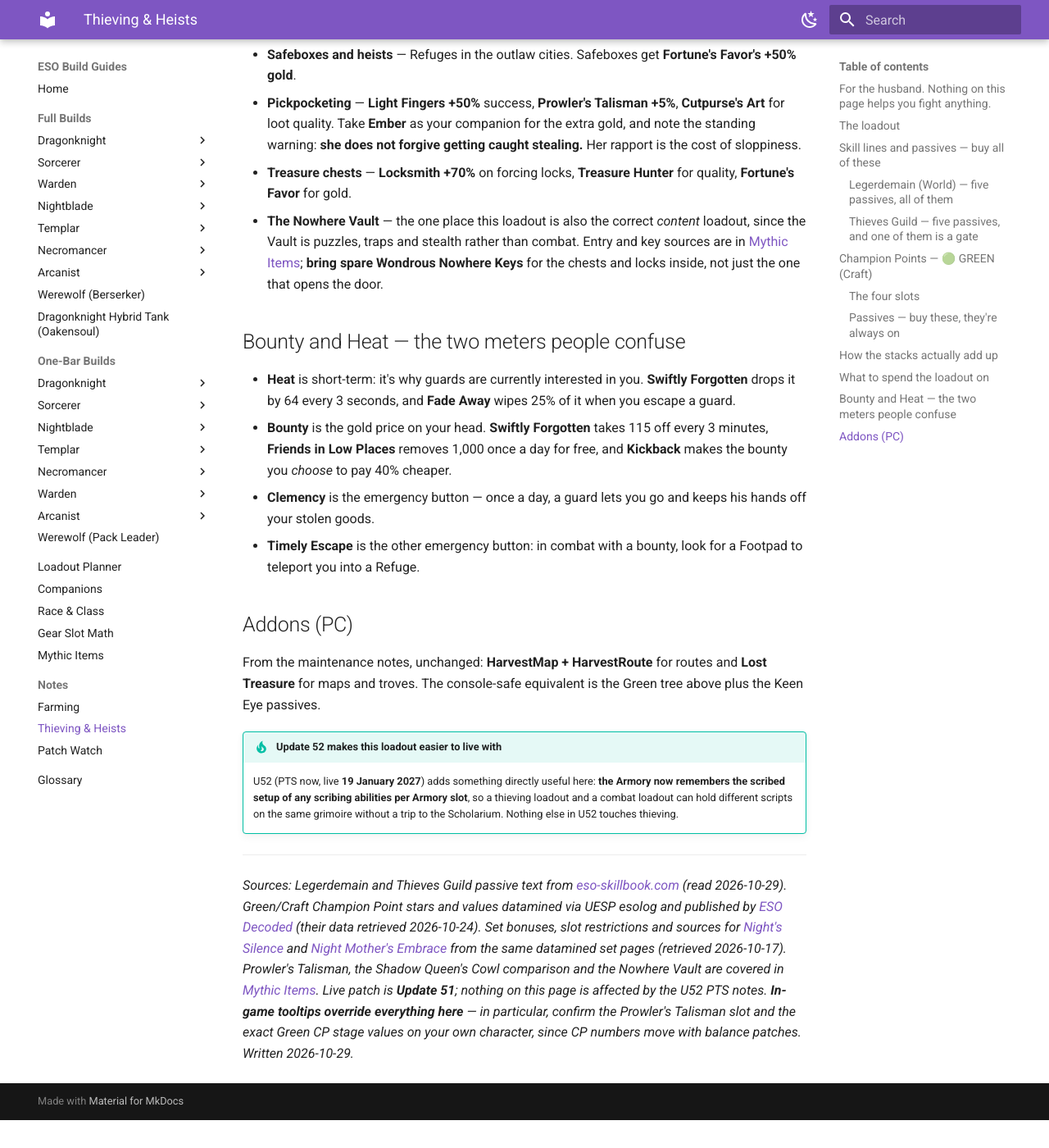
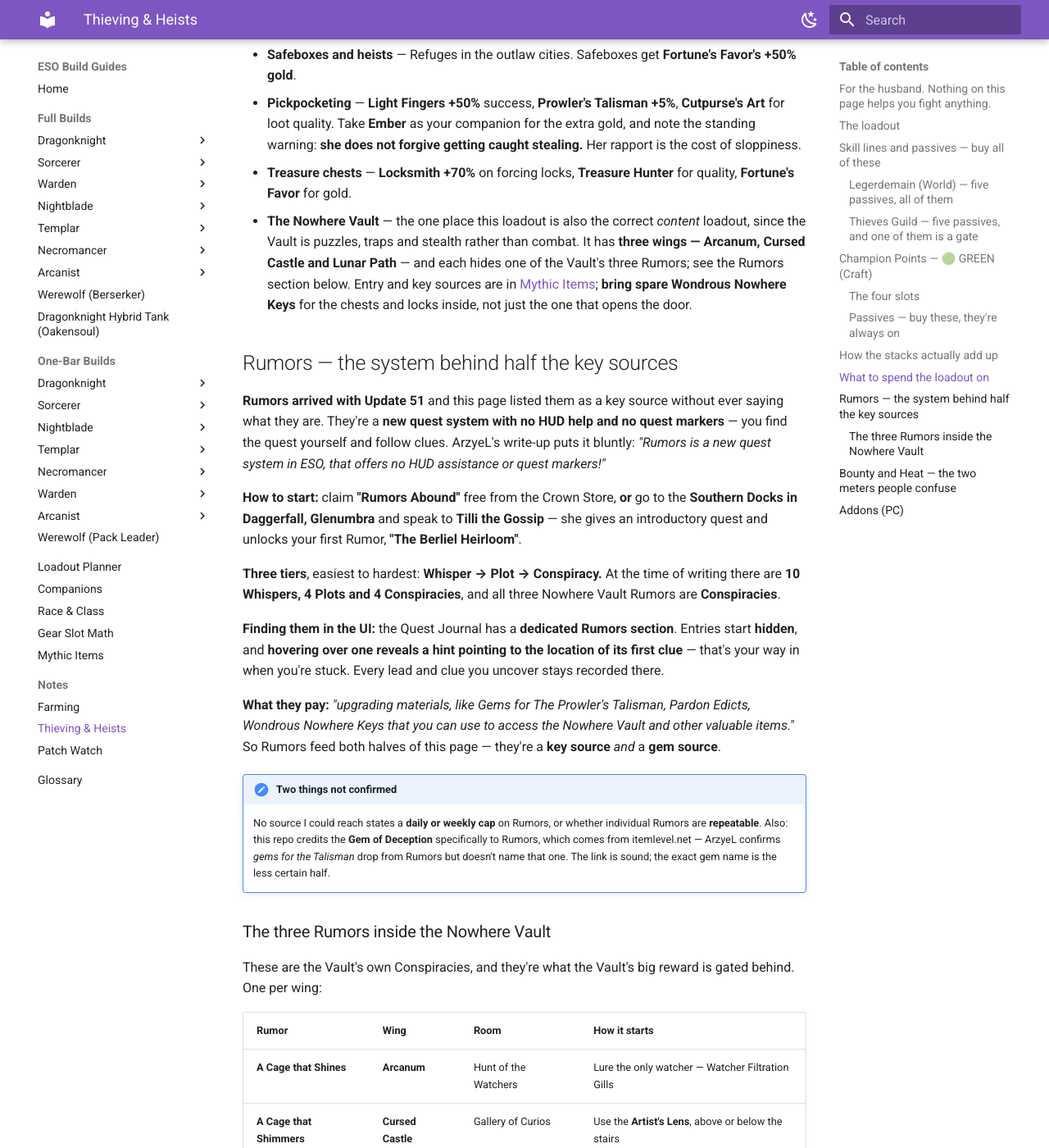
Before and after one commit to txbluemoose/Moose-ESO, an MkDocs documentation site: the page built from docs/notes/thieving.md, in a window 1280 px wide and 1400 px high, scrolled down 5808 px. Shown: the whole window at 82% size. Built offline with MkDocs 1.6.1 and Material for MkDocs 9.7.7, drawn with Linux system fonts in a browser that asks for light colours; before the commit the page ends 7174 px from its top, so only the background shows below that; some of the changed text lies outside the part shown.

Commit message:
Document the Rumors system, including the three inside the Nowhere Vault
The thieving page listed Rumors as a Wondrous Nowhere Key source and
mythics.md credited a Prowler's Talisman gem to them, but nothing in the
repo said what a Rumor actually is. Fixed.

Rumors came with U51 and are a quest system with no HUD help and no quest
markers - you find the quest and follow the clues yourself. Start with the
free "Rumors Abound" quest from the Crown Store, or Tilli the Gossip at the
Southern Docks in Daggerfall, who unlocks the first one. Three tiers,
Whisper through Plot to Conspiracy. The practical bit for getting unstuck:
the Quest Journal has a dedicated Rumors section where entries start hidden,
and hovering one reveals a hint pointing at its first clue.

They matter here because they pay into both halves of the thieving page -
Wondrous Nowhere Keys and Prowler's Talisman gems.

The bigger find is that the Vault has two prizes, not one. Each of its three
wings - Arcanum, Cursed Castle, Lunar Path - hides a Conspiracy-tier Rumor
(A Cage that Shines, Shimmers, Sparkles), and each solved Rumor yields a
Timeward Seal from that wing's informational room. Three seals strip the
three locks off the Ancient Direnni Quasigriff mount in the Sage's Trove.
So the Vault is not a one-and-done key sink once the Gem of Cunning is in
hand, which is how both pages read before this.

Also named the three wings, which both pages had as just "three wings".

Flagged what I could not confirm rather than filling it in: no reachable
source states a daily or weekly cap on Rumors, or whether individual Rumors
repeat. And the Gem of Deception -> Rumors link in mythics.md comes from
itemlevel.net; ArzyeL confirms Talisman gems drop from Rumors but does not
name that specific gem, so the link is sound and the gem name is the less
certain half.

Tidied two CLAUDE.md open items while in there. The thieving doc is no
longer "considered and rejected" - it exists, so that item is closed with a
summary. And the DK stamina item had grown into three overlapping entries
from three different sessions; collapsed into one, with the earlier
candidates listed in the order they were found and the actual outstanding
question (his Stamina Recovery number, and whether he's weaving) stated once
at the end instead of three times.

Co-Authored-By: Claude Opus 5 <noreply@anthropic.com>
Claude-Session: https://claude.ai/code/session_01JeNkLMzQt5Z4BWGSLDQqfu

```diff
--- a/docs/notes/thieving.md
+++ b/docs/notes/thieving.md
@@ -124,7 +124,44 @@ This is the part worth knowing, because it's where the loadout stops being a lis
 - **Safeboxes and heists** — Refuges in the outlaw cities. Safeboxes get **Fortune's Favor's +50% gold**.
 - **Pickpocketing** — **Light Fingers +50%** success, **Prowler's Talisman +5%**, **Cutpurse's Art** for loot quality. Take **Ember** as your companion for the extra gold, and note the standing warning: **she does not forgive getting caught stealing.** Her rapport is the cost of sloppiness.
 - **Treasure chests** — **Locksmith +70%** on forcing locks, **Treasure Hunter** for quality, **Fortune's Favor** for gold.
-- **The Nowhere Vault** — the one place this loadout is also the correct *content* loadout, since the Vault is puzzles, traps and stealth rather than combat. Entry and key sources are in [Mythic Items](../shared/mythics.md#prowlers-talisman-yours-but-not-for-combat); **bring spare Wondrous Nowhere Keys** for the chests and locks inside, not just the one that opens the door.
+- **The Nowhere Vault** — the one place this loadout is also the correct *content* loadout, since the Vault is puzzles, traps and stealth rather than combat. It has **three wings — Arcanum, Cursed Castle and Lunar Path** — and each hides one of the Vault's three Rumors; see the Rumors section below. Entry and key sources are in [Mythic Items](../shared/mythics.md#prowlers-talisman-yours-but-not-for-combat); **bring spare Wondrous Nowhere Keys** for the chests and locks inside, not just the one that opens the door.
+
+## Rumors — the system behind half the key sources
+
+**Rumors arrived with Update 51** and this page listed them as a key source without ever saying what they are. They're a **new quest system with no HUD help and no quest markers** — you find the quest yourself and follow clues. ArzyeL's write-up puts it bluntly: *"Rumors is a new quest system in ESO, that offers no HUD assistance or quest markers!"*
+
+**How to start:** claim **"Rumors Abound"** free from the Crown Store, **or** go to the **Southern Docks in Daggerfall, Glenumbra** and speak to **Tilli the Gossip** — she gives an introductory quest and unlocks your first Rumor, **"The Berliel Heirloom"**.
+
+**Three tiers**, easiest to hardest: **Whisper → Plot → Conspiracy.** At the time of writing there are **10 Whispers, 4 Plots and 4 Conspiracies**, and all three Nowhere Vault Rumors are **Conspiracies**.
+
+**Finding them in the UI:** the Quest Journal has a **dedicated Rumors section**. Entries start **hidden**, and **hovering over one reveals a hint pointing to the location of its first clue** — that's your way in when you're stuck. Every lead and clue you uncover stays recorded there.
+
+**What they pay:** *"upgrading materials, like Gems for The Prowler's Talisman, Pardon Edicts, Wondrous Nowhere Keys that you can use to access the Nowhere Vault and other valuable items."* So Rumors feed both halves of this page — they're a **key source** *and* a **gem source**.
+
+!!! note "Two things not confirmed"
+    No source I could reach states a **daily or weekly cap** on Rumors, or whether individual Rumors are **repeatable**. Also: this repo credits the **Gem of Deception** specifically to Rumors, which comes from itemlevel.net — ArzyeL confirms *gems for the Talisman* drop from Rumors but doesn't name that one. The link is sound; the exact gem name is the less certain half.
+
+### The three Rumors inside the Nowhere Vault
+
+These are the Vault's own Conspiracies, and they're what the Vault's big reward is gated behind. One per wing:
+
+| Rumor | Wing | Room | How it starts |
+|---|---|---|---|
+| **A Cage that Shines** | **Arcanum** | Hunt of the Watchers | Lure the only watcher — Watcher Filtration Gills |
+| **A Cage that Shimmers** | **Cursed Castle** | Gallery of Curios | Use the **Artist's Lens**, above or below the stairs |
+| **A Cage that Sparkles** | **Lunar Path** | Moonlit Isles | Break it for the **Resonating Core** |
+
+Each one solved yields a **Timeward Seal**, collected in that wing's informational room:
+
+| Seal from | Wing | What you use |
+|---|---|---|
+| **Custodian's Repository** | Arcanum | Astralight Lumen → an Astral Tear |
+| **Prison of the Unrepentant** | Cursed Castle | Subjugating Mindspore → Physical Escape |
+| **The Lakehouse** | Lunar Path | Connoisseur's Vision → Creative Transcendence |
+
+**What the three seals are for:** the **Ancient Direnni Quasigriff** mount sits in the **Sage's Trove** behind three locks, and **each Timeward Seal removes one**. With all three gone you interact with the mount to add it to your collection. The Sage's Trove itself opens by completing Vault rooms to repair the **Nexus Orrery**, which also completes the *Invitation to Treasures* quest.
+
+So the Vault has **two** things worth finishing, not one: the **Gem of Cunning** for your Talisman, and the **Quasigriff** behind these three Conspiracies. Worth knowing before you treat the Vault as a one-and-done key sink.
 
 ## Bounty and Heat — the two meters people confuse
 
@@ -142,4 +179,4 @@ From the maintenance notes, unchanged: **HarvestMap + HarvestRoute** for routes
 
 ---
 
-*Sources: Legerdemain and Thieves Guild passive text from [eso-skillbook.com](https://eso-skillbook.com/skillline/legerdemain) (read 2026-10-29). Green/Craft Champion Point stars and values datamined via UESP esolog and published by [ESO Decoded](https://esodecoded.com/champion-points/craft) (their data retrieved 2026-10-24). Set bonuses, slot restrictions and sources for [Night's Silence](https://esodecoded.com/sets/nights-silence) and [Night Mother's Embrace](https://esodecoded.com/sets/night-mothers-embrace) from the same datamined set pages (retrieved 2026-10-17). Prowler's Talisman, the Shadow Queen's Cowl comparison and the Nowhere Vault are covered in [Mythic Items](../shared/mythics.md). Live patch is **Update 51**; nothing on this page is affected by the U52 PTS notes. **In-game tooltips override everything here** — in particular, confirm the Prowler's Talisman slot and the exact Green CP stage values on your own character, since CP numbers move with balance patches. Written 2026-10-29.*
+*Sources: the Rumors system, the three Vault Rumors, the Timeward Seals and the Quasigriff from [ArzyeL's Rumors guide](https://arzyelbuilds.com/eso-rumors/) and [Nowhere Vault guide](https://arzyelbuilds.com/eso-nowhere-vault/) (read 2026-11-07). Legerdemain and Thieves Guild passive text from [eso-skillbook.com](https://eso-skillbook.com/skillline/legerdemain) (read 2026-10-29). Green/Craft Champion Point stars and values datamined via UESP esolog and published by [ESO Decoded](https://esodecoded.com/champion-points/craft) (their data retrieved 2026-10-24). Set bonuses, slot restrictions and sources for [Night's Silence](https://esodecoded.com/sets/nights-silence) and [Night Mother's Embrace](https://esodecoded.com/sets/night-mothers-embrace) from the same datamined set pages (retrieved 2026-10-17). Prowler's Talisman, the Shadow Queen's Cowl comparison and the Nowhere Vault are covered in [Mythic Items](../shared/mythics.md). Live patch is **Update 51**; nothing on this page is affected by the U52 PTS notes. **In-game tooltips override everything here** — in particular, confirm the Prowler's Talisman slot and the exact Green CP stage values on your own character, since CP numbers move with balance patches. Written 2026-10-29; Rumors section added 2026-11-07.*
```
Also changed, not shown: CLAUDE.md (+2 -2 lines), docs/shared/mythics.md (+4 -2 lines).
